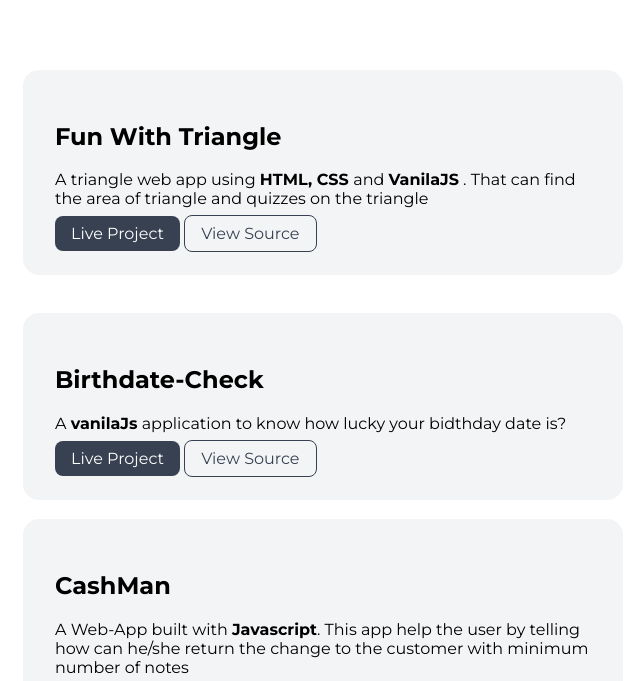
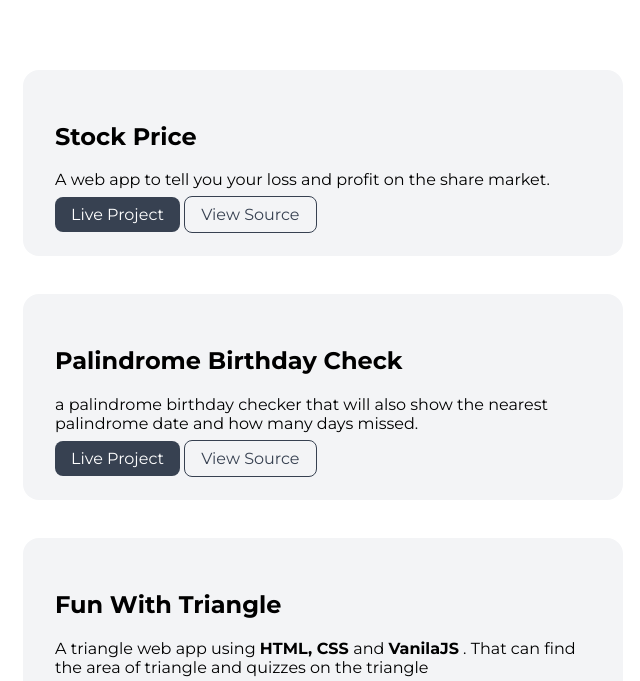
Before and after one commit to purvasharmadev/Purva-Sharma-Portfolio, a plain HTML site: page projects.html in a window 1280 px wide. Shown: the part 564-1245 px from the top of the page, without its empty margins (317-957 px from the left). Drawn offline with Linux system fonts and the light colour scheme; a web font is replaced by a local one.

Commit message:
add: add project(stock-price & palindrome-check)

```diff
--- a/projects.html
+++ b/projects.html
@@ -39,6 +39,29 @@
     </div>
 <div class="container-center container">
     <br>
+    <!-- PROJECT-11 -->
+    <div class=" project-container ow">
+
+     <h2>Stock Price</h2>
+         <p>A web app to tell you your loss and profit on the share market.</p>
+
+             <a class="project-link  link link-primary" target="blank" href="https://stock-price.netlify.app/">Live Project</a>
+             <a class="project-link  link link-secondary" target="blank" href="https://github.com/purvasharmadev/stock-price">View Source</a>
+ </div>
+ <br>
+    <br>
+    <!-- PROJECT-10 -->
+    <div class=" project-container ow">
+
+     <h2>Palindrome Birthday Check</h2>
+         <p>a palindrome birthday checker that will also show the
+            nearest palindrome date and how many days missed.</p>
+
+             <a class="project-link  link link-primary" target="blank" href="https://birth-day-palindrome.netlify.app/">Live Project</a>
+             <a class="project-link  link link-secondary" target="blank" href="https://github.com/purvasharmadev/palindrome-birthday-check">View Source</a>
+ </div>
+ <br>
+    <br>
     <!-- PROJECT-9 -->
     <div class=" project-container ow">
 
@@ -49,7 +72,6 @@
              <a class="project-link  link link-secondary" target="blank" href="https://github.com/purvasharmadev/Fun-with-Triangle">View Source</a>
  </div>
  <br>
-  <br>
        <!-- PROJECT-8 -->
        <div class=" project-container ow">
 
```
